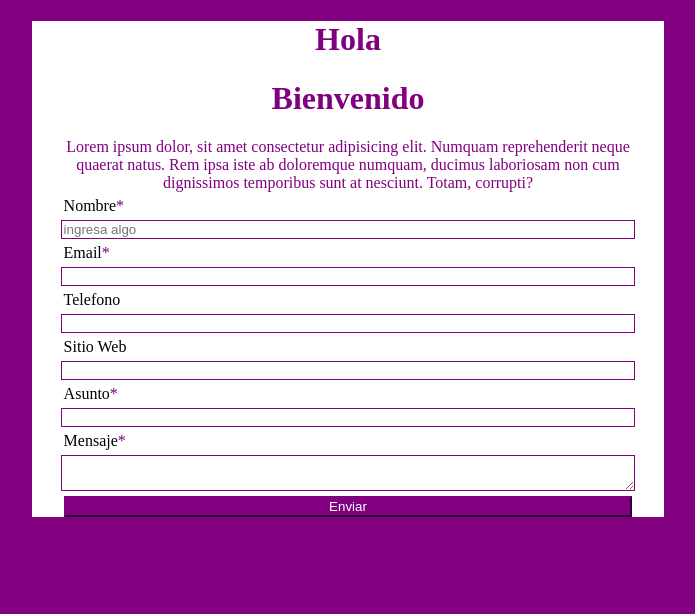
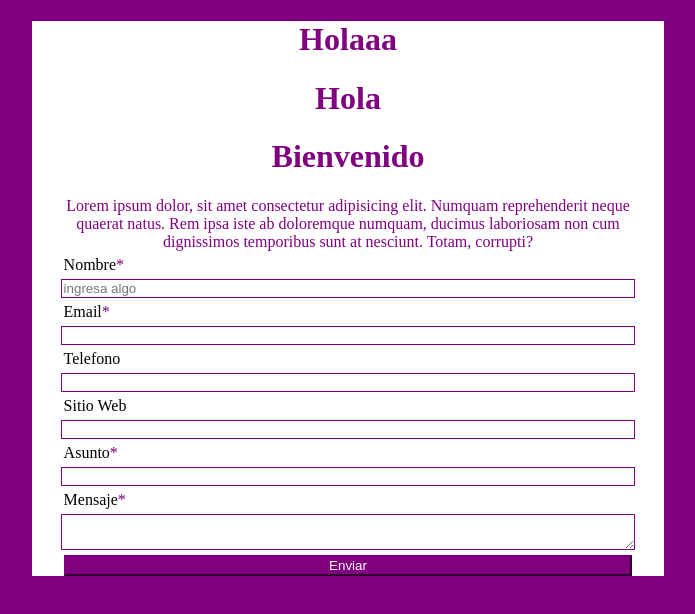
Before and after one commit to Larr014/formMoradob50c1, a plain HTML site: page index.html in a window 1280 px wide. Shown: the whole page, without its empty margins (292-987 px from the left). Drawn offline with Linux system fonts and the light colour scheme.

Commit message:
otro h1
agrego h1

```diff
--- a/index.html
+++ b/index.html
@@ -9,6 +9,7 @@
 </head>
 <body>
     <form>
+        <h1>Holaaa</h1>
         <h1>Hola</h1>
         <h1>Bienvenido</h1>
         <p id="pTexto">Lorem ipsum dolor, sit amet consectetur adipisicing elit. Numquam reprehenderit neque quaerat natus. Rem ipsa iste ab doloremque numquam, ducimus laboriosam non cum dignissimos temporibus sunt at nesciunt. Totam, corrupti?</p>
```
